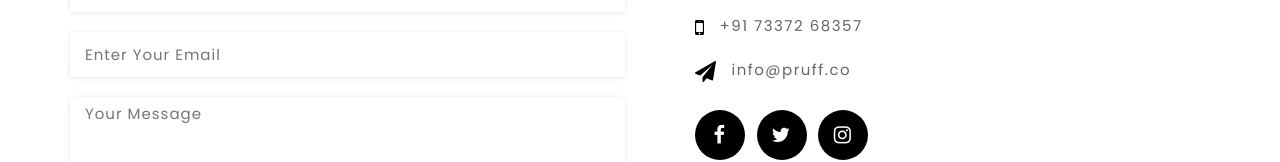
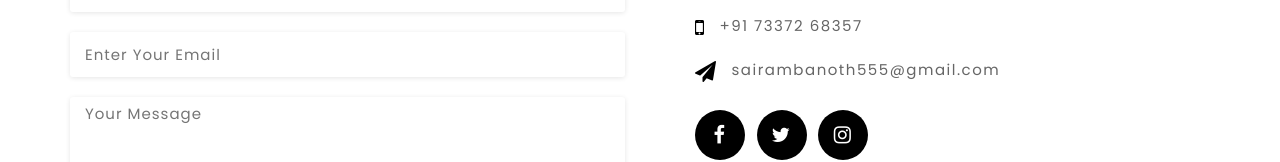
Before and after one commit to pruff/pruff.github.io, a plain HTML site: page index.html in a window 1280 px wide. Shown: the part 7405-7567 px from the top of the page. Drawn offline with Linux system fonts and the light colour scheme.

Commit message:
Update index.html

```diff
--- a/index.html
+++ b/index.html
@@ -709,7 +709,7 @@ PRUFF makes sure you can trace it anywhere at any time!</h5>
                             <i class="fa fa-paper-plane"></i>
                             <div class="meta-content">
                                 <span><!--Support@domain.com--></span>
-                                <span>info@pruff.co</span>
+                                <span>sairambanoth555@gmail.com</span>
                             </div>
                         </div>
                         <div class="c-social">
```
